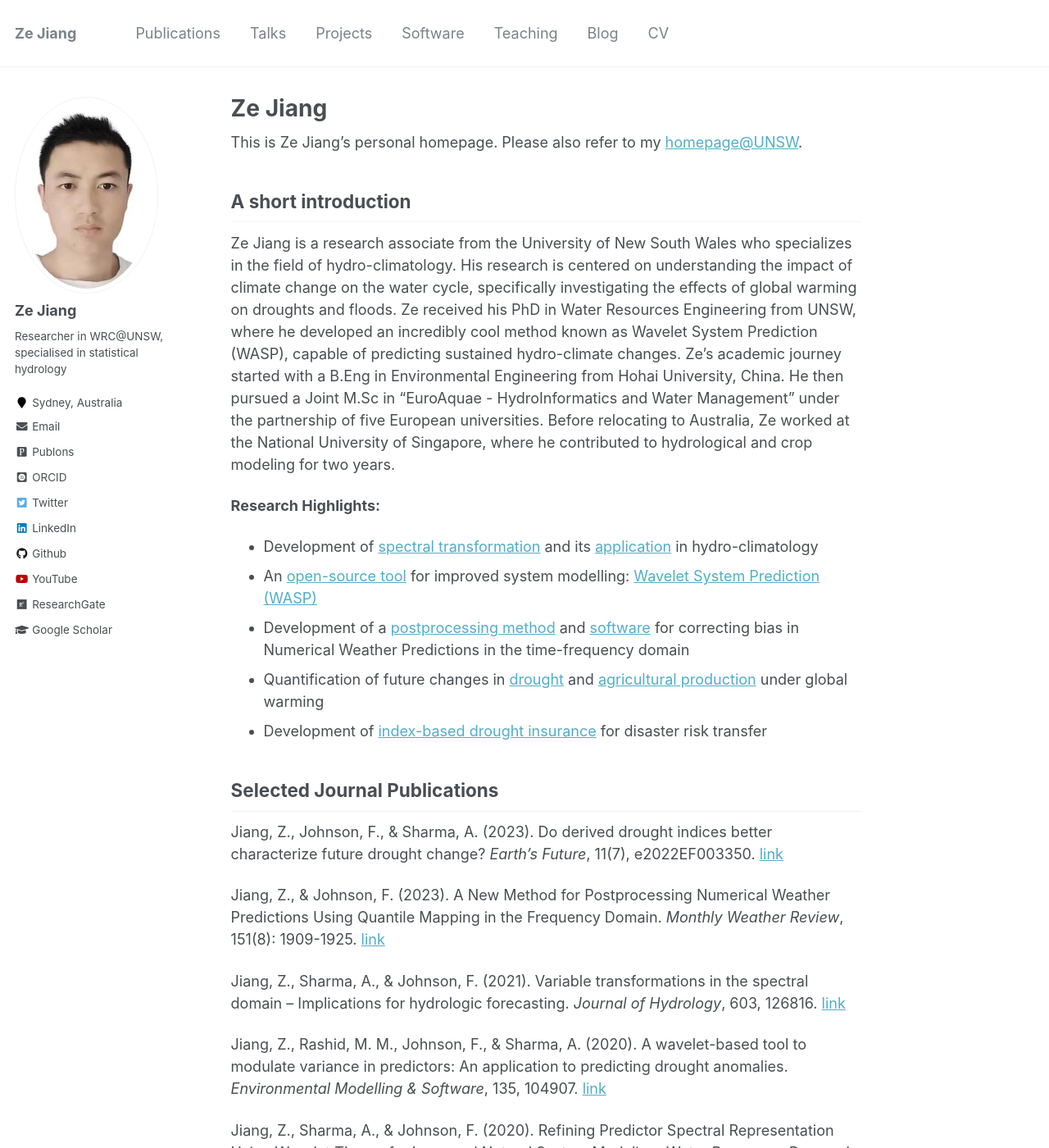
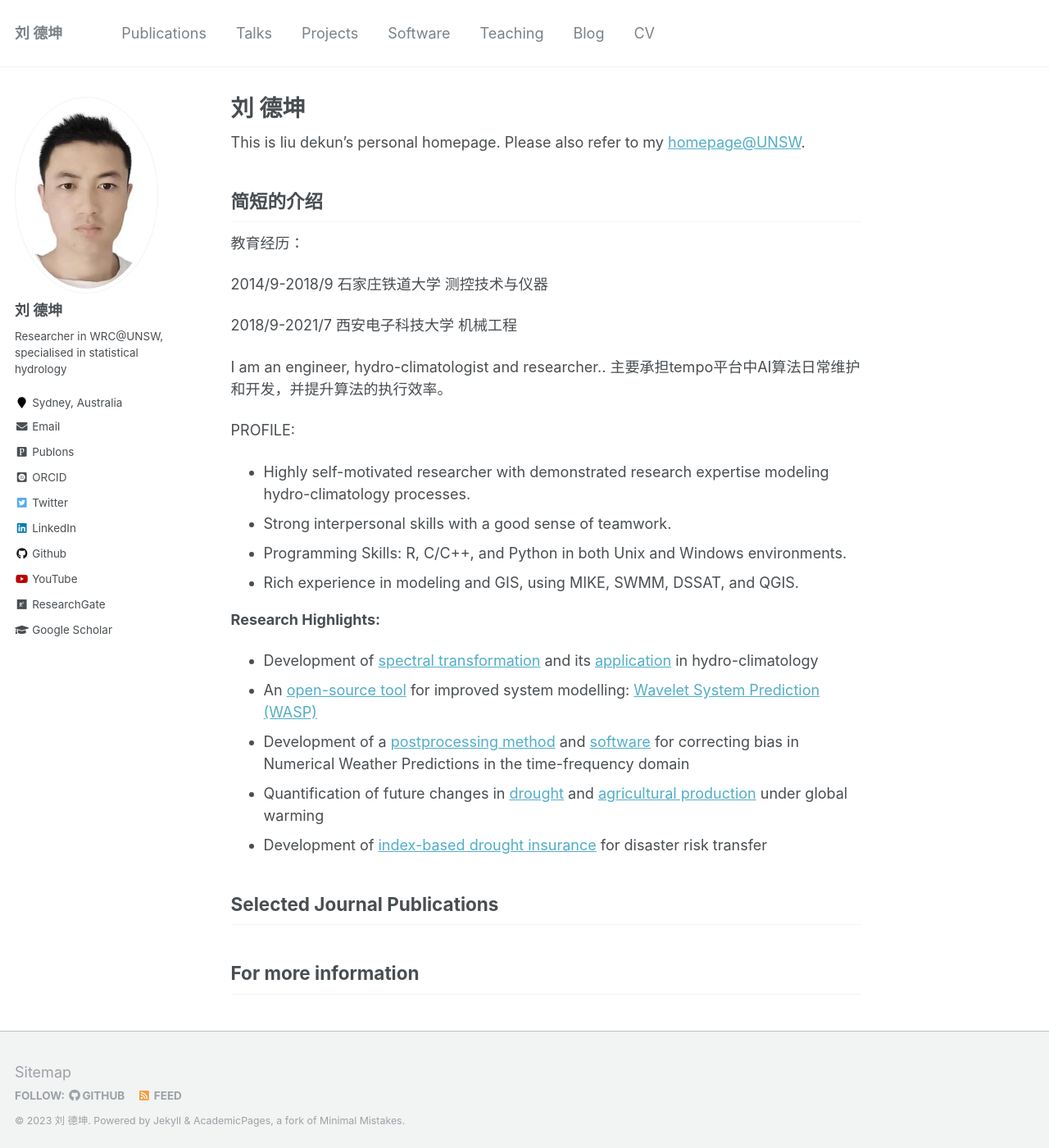
Before and after one commit to LDK02/ldk.github.io, a Jekyll site: the page built from _pages/about.md, in a window 1280 px wide and 1400 px high. Shown: the whole window at 82% size. Built offline with Jekyll 4.4.1, drawn with Linux system fonts in a browser that asks for light colours; some web fonts are replaced; some of the changed text lies outside the part shown.

Commit message:
信息更新

```diff
--- a/_config.yml
+++ b/_config.yml
@@ -7,13 +7,13 @@
 
 # Site Settings
 locale                   : "en-US"
-title                    : "Ze Jiang"
+title                    : "刘 德坤 "
 title_separator          : "-"
-name                     : &name "Ze Jiang"
+name                     : &name "刘 德坤"
 description              : &description "Researcher in WRC@UNSW, Sydney, Australia"
-url                      : https://zejiang-unsw.github.io # the base hostname & protocol for your site e.g. "https://mmistakes.github.io"
+url                      : https://ldkwebsite.github.io/ # the base hostname & protocol for your site e.g. "https://mmistakes.github.io"
 baseurl                  : "" # the subpath of your site, e.g. "/blog"
-repository               : "zejiang-unsw.github.io"
+repository               : "ldkwebsite.github.io"
 teaser                   :  # filename of teaser fallback teaser image placed in /images/, .e.g. "500x300.png"
 breadcrumbs              : false # true, false (default)
 words_per_minute         : 160
@@ -80,7 +80,7 @@ analytics:
 
 # Site Author
 author:
-  name             : "Ze Jiang"
+  name             : "刘 德坤"
   avatar           : "profile.jpg"
   bio              : "Researcher in WRC@UNSW, specialised in statistical hydrology"
   location         : "Sydney, Australia"
--- a/_pages/about.md
+++ b/_pages/about.md
@@ -1,6 +1,6 @@
 ---
 permalink: /
-title: "Ze Jiang"
+title: "刘 德坤"
 excerpt: "About me"
 author_profile: true
 redirect_from:
@@ -8,12 +8,27 @@ redirect_from:
   - /about.html
 ---
 
-This is Ze Jiang's personal homepage. Please also refer to my [homepage@UNSW](https://research.unsw.edu.au/people/dr-ze-jiang).
+This is liu dekun's personal homepage. Please also refer to my [homepage@UNSW](https://research.unsw.edu.au/people/dr-ze-jiang).
 
-## A short introduction
-Ze Jiang is a research associate from the University of New South Wales who specializes in the field of hydro-climatology. His research is centered on understanding the impact of climate change on the water cycle, specifically investigating the effects of global warming on droughts and floods. Ze received his PhD in Water Resources Engineering from UNSW, where he developed an incredibly cool method known as Wavelet System Prediction (WASP), capable of predicting sustained hydro-climate changes. Ze's academic journey started with a B.Eng in Environmental Engineering from Hohai University, China. He then pursued a Joint M.Sc in "EuroAquae - HydroInformatics and Water Management" under the partnership of five European universities. Before relocating to Australia, Ze worked at the National University of Singapore, where he contributed to hydrological and crop modeling for two years.
+## 简短的介绍
+
+教育经历：
+
+2014/9-2018/9  石家庄铁道大学  测控技术与仪器
+
+2018/9-2021/7  西安电子科技大学 机械工程
+
+I am an engineer, hydro-climatologist and researcher.. 主要承担tempo平台中AI算法日常维护和开发，并提升算法的执行效率。
+
+PROFILE:
+
+* Highly self-motivated researcher with demonstrated research expertise modeling hydro-climatology processes.
+* Strong interpersonal skills with a good sense of teamwork.
+* Programming Skills: R, C/C++, and Python in both Unix and Windows environments.
+* Rich experience in modeling and GIS, using MIKE, SWMM, DSSAT, and QGIS.
 
 <b>Research Highlights:</b>
+
 * Development of [spectral transformation](https://doi.org/10.1029/2019WR026962) and its [application](https://doi.org/10.1016/j.jhydrol.2021.126816) in hydro-climatology
 * An [open-source tool](https://cran.r-project.org/web/packages/WASP/index.html) for improved system modelling: [Wavelet System Prediction (WASP)](https://doi.org/10.1016/j.envsoft.2020.104907)
 * Development of a [postprocessing method](https://doi.org/10.1175/MWR-D-22-0217.1) and [software](https://zejiang-unsw.github.io/software/WQM/) for correcting bias in Numerical Weather Predictions in the time-frequency domain
@@ -21,19 +36,6 @@ Ze Jiang is a research associate from the University of New South Wales who spec
 * Development of [index-based drought insurance](https://doi.org/10.1108/AFR-02-2020-0020) for disaster risk transfer
 
 ## Selected Journal Publications
-Jiang, Z., Johnson, F., & Sharma, A. (2023). Do derived drought indices better characterize future drought change? *Earth's Future*, 11(7), e2022EF003350. [link](https://doi.org/10.1029/2022EF003350)
 
-Jiang, Z., & Johnson, F. (2023). A New Method for Postprocessing Numerical Weather Predictions Using Quantile Mapping in the Frequency Domain. *Monthly Weather Review*, 151(8): 1909-1925. [link](https://doi.org/10.1175/MWR-D-22-0217.1)
-
-Jiang, Z., Sharma, A., & Johnson, F. (2021). Variable transformations in the spectral domain – Implications for hydrologic forecasting. *Journal of Hydrology*, 603, 126816. [link](https://doi.org/10.1016/j.jhydrol.2021.126816)
-
-Jiang, Z., Rashid, M. M., Johnson, F., & Sharma, A. (2020). A wavelet-based tool to modulate variance in predictors: An application to predicting drought anomalies. *Environmental Modelling & Software*, 135, 104907. [link](https://doi.org/10.1016/j.envsoft.2020.104907)
-
-Jiang, Z., Sharma, A., & Johnson, F. (2020). Refining Predictor Spectral Representation Using Wavelet Theory for Improved Natural System Modeling. *Water Resources Research*, 56(3), e2019WR026962. [link](https://doi.org/10.1029/2019WR026962)
-
-Jiang, Z., Sharma, A., & Johnson, F. (2019). Assessing the sensitivity of hydro-climatological change detection methods to model uncertainty and bias. *Advances in Water Resources*, 134, 103430. [link](https://doi.org/10.1016/j.advwatres.2019.103430)
-
-Jiang, Z., Raghavan, S. V., Hur, J., Sun, Y., Liong, S.-Y., Nguyen, V. Q., & Van Pham Dang, T. (2019). Future changes in rice yields over the Mekong River Delta due to climate change-Alarming or alerting? *Theoretical and Applied Climatology*, 137(1), 545-555. [link](https://doi.org/10.1007/s00704-018-2617-z)
 
 ## For more information
-More info about Ze Jiang can be found in [CV](https://zejiang-unsw.github.io/cv/) or [downloaded CV](http://zejiang-unsw.github.io/files/CV_ZeJIANG.pdf).
```
